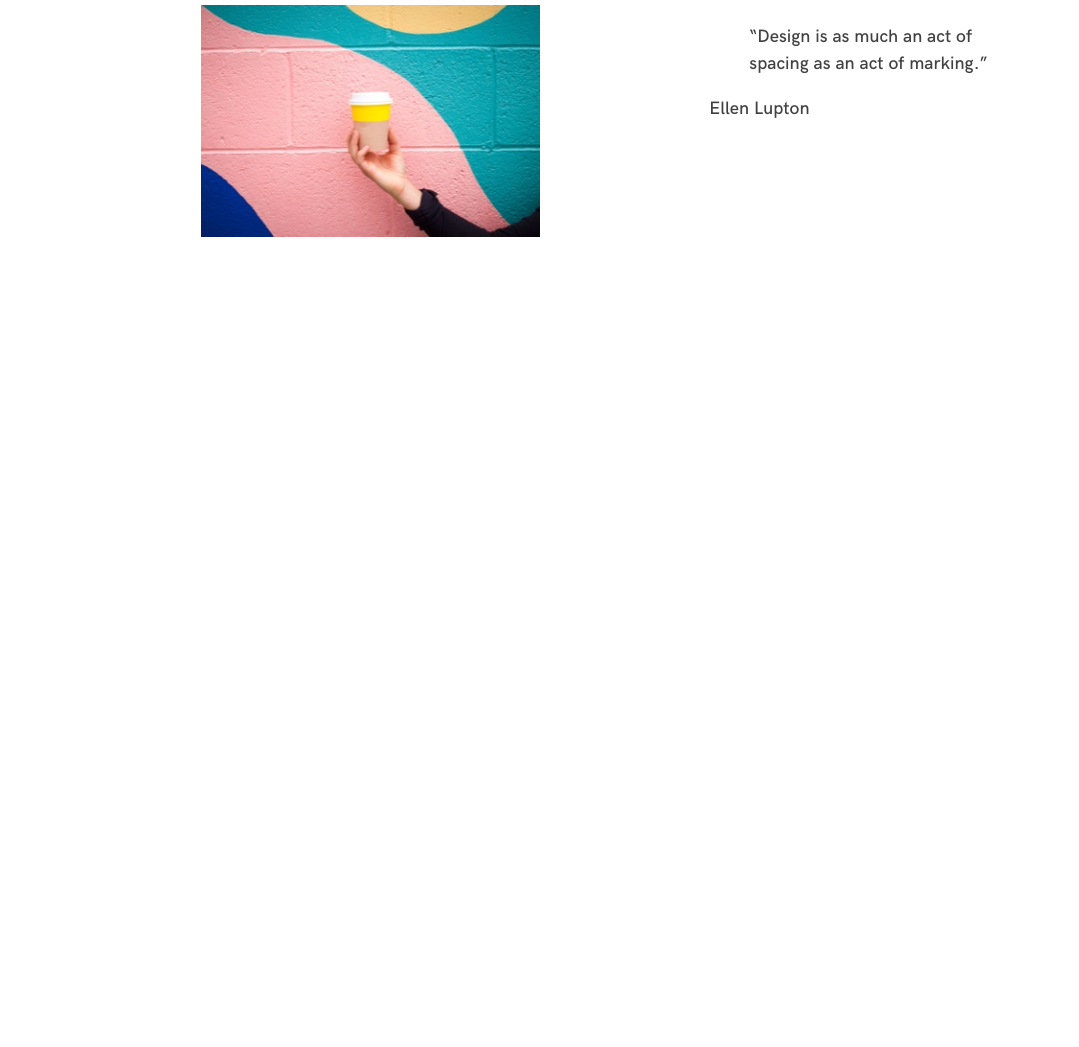
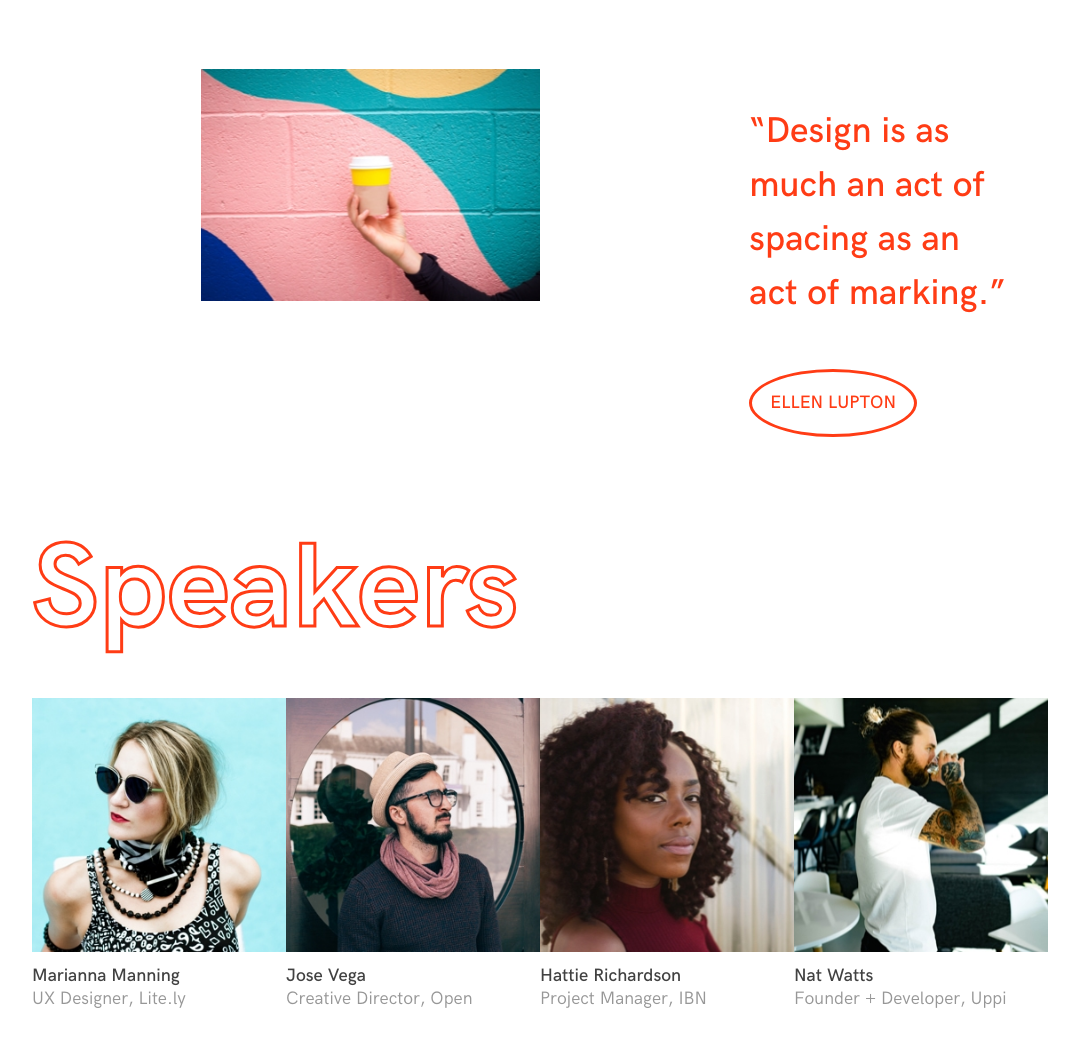
Before and after one commit to maksVRM/Good-Times, a plain HTML site: page index.html in a window 1280 px wide. Shown: the part 1652-2699 px from the top of the page, without its empty margins (100-1179 px from the left). Before the commit the page ends 1897 px from the top, so only its background shows below. Drawn offline with Linux system fonts and the light colour scheme.

Commit message:
made speakers section

```diff
--- a/assets/css/style.css
+++ b/assets/css/style.css
@@ -1,5 +1,13 @@
+/* we declare our variable inside a :root selector */
+:root {
+    /* give the variable a name and value (needs two -- in front */
+    --orange: #ff3c15;
+    --white: #ffff;
+    --medium-font: 'HK-Grotesk-Medium', sans-serif;
+}
+
 body {
-    font-family: 'HK-Grotesk-Medium', sans-serif;
+    font-family: var(--medium-font);
     font-size: 18px;
     line-height: 1.5;
     color: #414141;
@@ -19,25 +27,25 @@ ul {
 }
 
 .heading {
-    color: white;
+    color: var(--white);
     -webkit-text-fill-color: transparent;
     -webkit-text-stroke-width: 3px;
-    -webkit-text-stroke-color: white;
+    -webkit-text-stroke-color: var(--white);
     font-size: 110px;
     font-family: 'HK-Grotesk-Bold', sans-serif;
     line-height: 1;
 }
 
-.heading-orange{
+.heading-orange {
     font-size: 120px;
-    -webkit-text-stroke-color: #ff3c15;
+    -webkit-text-stroke-color: var(--orange);
     margin-bottom: 3rem;
-    color:#ff3c15 ;
+    color: var(--orange);
 }
 
 .button {
     display: inline-block;
-    background-color: #ff3c15;
+    background-color: var(--orange);
     color: white;
     text-transform: uppercase;
     letter-spacing: 0.05em;
@@ -46,10 +54,43 @@ ul {
     font-family: 'HK-Grotesk-Bold', sans-serif;
 }
 
-.container{
+.container {
     max-width: 1080px;
     margin-left: auto;
     margin-right: auto;
     padding-left: 2rem;
     padding-right: 2rem;
 }
+
+blockquote {
+    color: var(--orange);
+    font-size: 36px;
+}
+
+.cite {
+    display: inline-block;
+    color: var(--orange);
+    line-height: 1;
+    padding: 22px 18px;
+    border-radius: 100%;
+    border: 3px solid var(--orange);
+    text-transform: uppercase;
+    margin: 12px 40px;
+
+}
+
+.speaker-image {
+    display: block;
+    margin-bottom: 12px;
+}
+
+.speaker-name,
+.speaker-title {
+    margin: 0;
+    line-height: 1.33;
+}
+
+.speaker-title {
+    color: #979797;
+    font-family: 'HK-Grotesk-Regular', sans-serif;
+}
--- a/index.html
+++ b/index.html
@@ -100,18 +100,18 @@
             </div>
         </div>
 
-        <div class="flex flex-wrap justify-between">
-            <div class="col-12 sm-col-6 md-col-5 pt-5-m pt-5-l">
+        <div class="flex flex-wrap justify-between mb5-ns">
+            <div class="col-12 sm-col-6 md-col-5 pt-5-m pt-5-l mb4 mb0-ns">
                 <img src="assets/images/about-1.jpg" alt="">
             </div>
 
-            <div class="col-12 sm-col-6 md-col-4">
+            <div class="col-12 sm-col-6 md-col-4 mb4 mb0-ns">
                 <img src="assets/images/about-2.jpg" alt="">
             </div>
         </div>
 
-        <div class="flex flex-wrap justify-between">
-            <div class="col-12 sm-col-5 md-col-4 sm-indent-1 md-indent-2 pt-5-ns">
+        <div class="flex flex-wrap justify-between mb4 mb5-ns">
+            <div class="col-12 sm-col-5 md-col-4 sm-indent-1 md-indent-2 pt-5-ns mb4 mb0-ns">
                 <img src="assets/images/about-3.jpg" alt="">
             </div>
 
@@ -125,6 +125,52 @@
                 </p>
             </div>
         </div>
+
+        <div class="speakers mb4 mb5-ns" id="speakers">
+            <h1 class="heading heading-orange ">
+                Speakers
+            </h1>
+            <div class="flex flex-wrap ">
+                <div class="speaker col-6 sm-col-3 mb4">
+                    <img src="assets/images/marianna.jpg" class="speaker-image">
+                    <p class="speaker-name pr2">
+                        Marianna Manning
+                    </p>
+                    <p class="speaker-title pr2">
+                        UX Designer, Lite.ly
+                    </p>
+                </div>
+                <div class="speaker col-6 sm-col-3 mb4">
+                    <img src="assets/images/jose.jpg" class="speaker-image">
+                    <p class="speaker-name pr2">
+                        Jose Vega
+                    </p>
+                    <p class="speaker-title pr2">
+                        Creative Director, Open
+                    </p>
+                </div>
+                <div class="speaker col-6 sm-col-3">
+                    <img src="assets/images/hattie.jpg" class="speaker-image">
+                    <p class="speaker-name pr2">
+                        Hattie Richardson
+                    </p>
+                    <p class="speaker-title pr2">
+                        Project Manager, IBN
+                    </p>
+                </div>
+                <div class="speaker col-6 sm-col-3">
+                    <img src="assets/images/nat.jpg" class="speaker-image">
+                    <p class="speaker-name pr2">
+                        Nat Watts
+                    </p>
+                    <p class="speaker-title pr2">
+                        Founder + Developer, Uppi
+                    </p>
+                </div>
+
+            </div>
+        </div>
+
     </div>
 
 
```
